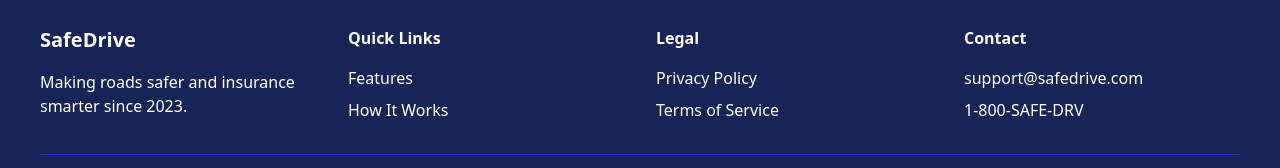
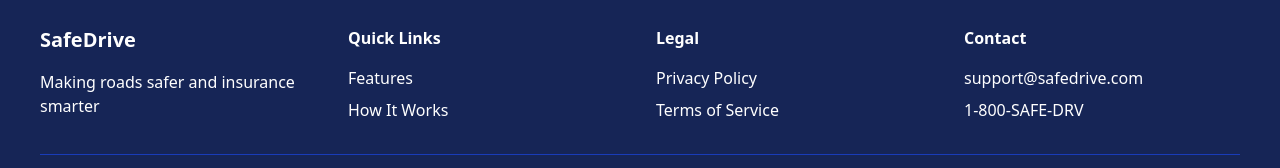
Before and after one commit to Coder-crooz-v2/SafeDrive, a React (Vite) app in the folder client/: page / in a window 1280 px wide. Shown: the part 1796-1964 px from the top of the page. Built offline with nearby package versions, Linux system fonts and the light colour scheme; some icons are missing.

Commit message:
fix: Update footer text for clarity

```diff
--- a/client/src/pages/HomePage.tsx
+++ b/client/src/pages/HomePage.tsx
@@ -141,7 +141,7 @@ const HomePage: React.FC = () => {
           <div className="grid md:grid-cols-4 gap-8">
             <div>
               <h3 className="text-xl font-bold mb-4">SafeDrive</h3>
-              <p>Making roads safer and insurance smarter since 2023.</p>
+              <p>Making roads safer and insurance smarter</p>
             </div>
             <div>
               <h4 className="font-semibold mb-4">Quick Links</h4>
```
